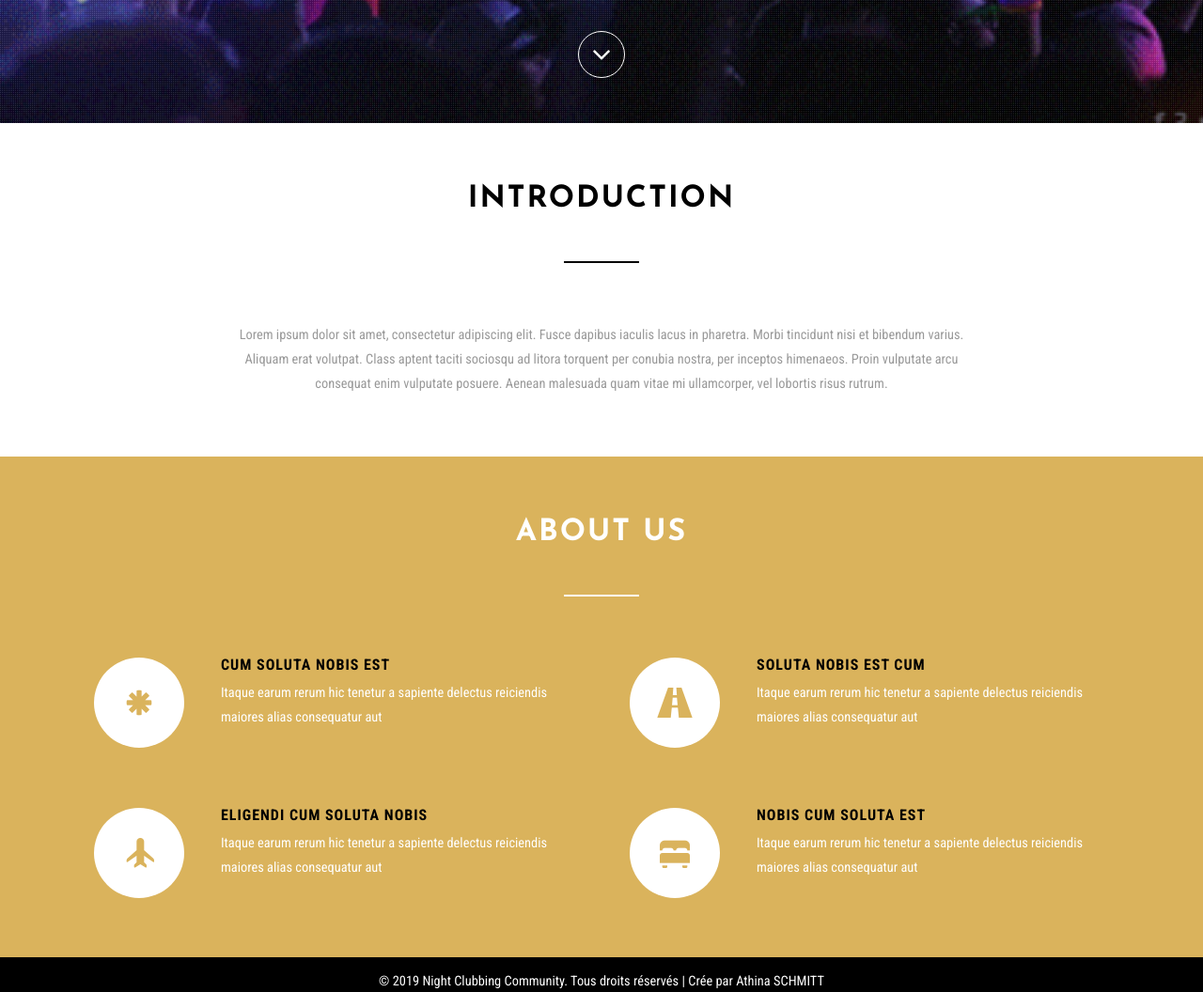
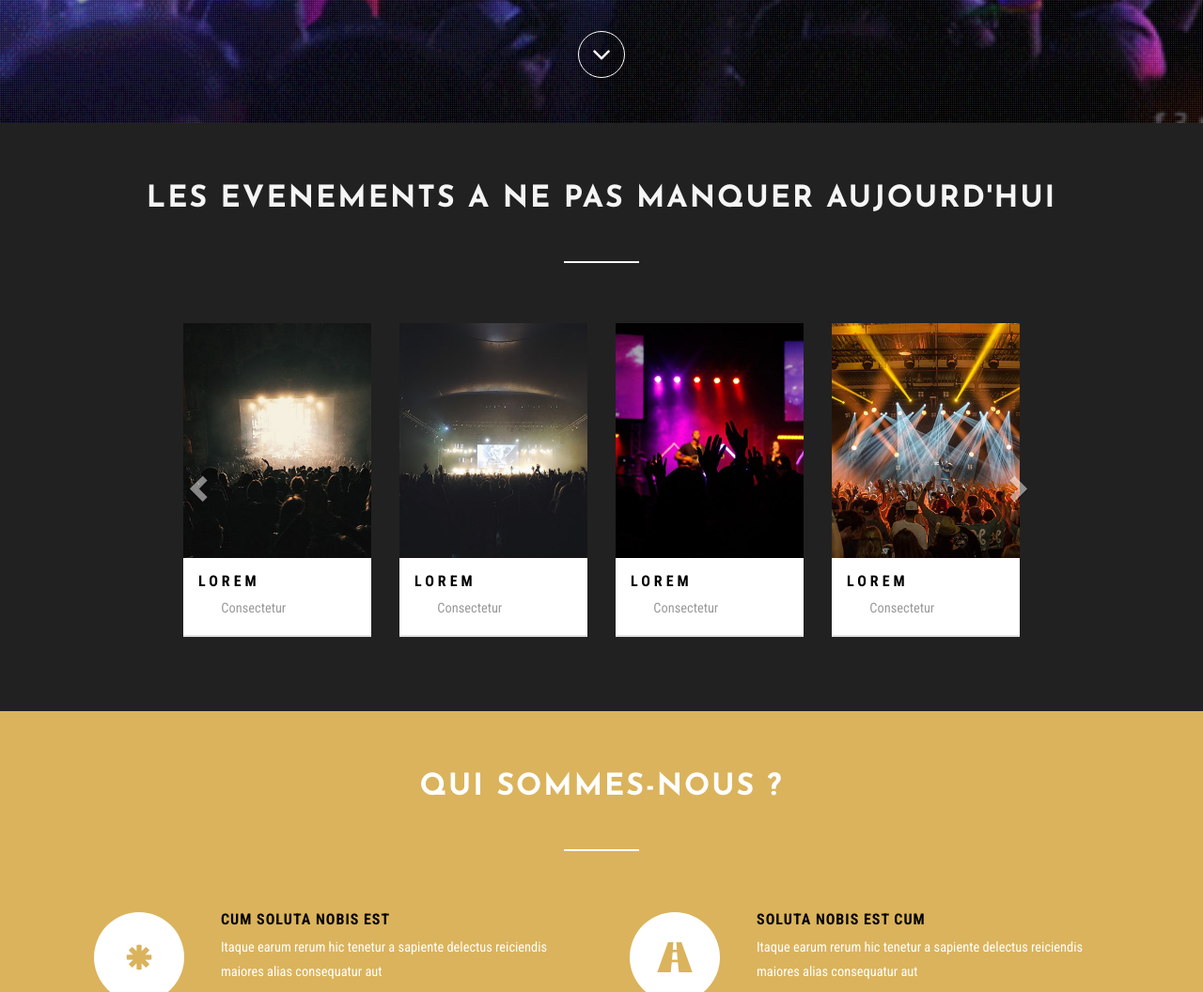
Before and after one commit to Comelaire/ncc, a plain HTML site: page index.html in a window 1280 px wide. Shown: the part 660-1716 px from the top of the page at 94% size. Drawn offline with Linux system fonts and the light colour scheme.

Commit message:
New carrousel for events at the home page

```diff
--- a/css/style.css
+++ b/css/style.css
@@ -18,6 +18,34 @@ html, body{
 body{
 	background:#FFFFFF;
 }
+
+.carousel-control     		 { width:  4%; }
+.carousel-control.left,.carousel-control.right {margin-left:15px;background-image:none;}
+@media (max-width: 767px) {
+    .carousel-inner .active.left { left: -100%; }
+    .carousel-inner .next        { left:  100%; }
+    .carousel-inner .prev		 { left: -100%; }
+    .active > div { display:none; }
+    .active > div:first-child { display:block; }
+
+}
+@media (min-width: 767px) and (max-width: 992px ) {
+    .carousel-inner .active.left { left: -50%; }
+    .carousel-inner .next        { left:  50%; }
+    .carousel-inner .prev		 { left: -50%; }
+    .active > div { display:none; }
+    .active > div:first-child { display:block; }
+    .active > div:first-child + div { display:block; }
+}
+@media (min-width: 992px ) {
+    .carousel-inner .active.left { left: -16.7%; }
+    .carousel-inner .next        { left:  16.7%; }
+    .carousel-inner .prev		 { left: -16.7%; }
+}
+
+
+
+
 .banner{
 	background: url(../images/image1.gif) no-repeat 0px 0px;
     background-size: cover;
@@ -203,6 +231,18 @@ body{
 /*-- introduction --*/
 .introduction,.about,.gallery,.team-dot,.news,.contact{
 	padding:4em 0;
+}
+
+.introduction {
+    background-color: #212121;
+}
+
+.introduction .w3l-heading h3 {
+    color: whitesmoke;
+}
+
+.introduction .w3ls-border {
+    background-color: whitesmoke;
 }
 .w3l-heading h3{
     text-align: center;
--- a/index.html
+++ b/index.html
@@ -100,12 +100,102 @@
 	<div class="introduction" id="indro">
 		<div class="container">
 			<div class="w3l-heading">
-				<h3>Introduction</h3>
+				<h3>LES EVENEMENTS A NE PAS MANQUER AUJOURD'HUI</h3>
 				<div class="w3ls-border"> </div>
 			</div>
 			<div class="introduction-info">
-				<p>Lorem ipsum dolor sit amet, consectetur adipiscing elit. Fusce dapibus iaculis lacus in pharetra. Morbi tincidunt nisi et bibendum varius. Aliquam erat volutpat. Class aptent taciti sociosqu ad litora torquent per conubia nostra, per inceptos himenaeos. Proin vulputate arcu consequat enim vulputate posuere. Aenean malesuada quam vitae mi ullamcorper, vel lobortis risus rutrum.</p>
+				<!--<p>Lorem ipsum dolor sit amet, consectetur adipiscing elit. Fusce dapibus iaculis lacus in pharetra. Morbi tincidunt nisi et bibendum varius. Aliquam erat volutpat. Class aptent taciti sociosqu ad litora torquent per conubia nostra, per inceptos himenaeos. Proin vulputate arcu consequat enim vulputate posuere. Aenean malesuada quam vitae mi ullamcorper, vel lobortis risus rutrum.</p>
+			-->
+				<div class="col-md-10 col-md-offset-1">
+					<div class="carousel slide" data-ride="carousel" data-type="multi" data-interval="3000" id="myCarousel">
+						<div class="carousel-inner" style="max-height: 349px;">
+							<div class="item active">
+								<!--<div class="col-md-2 col-sm-6 col-xs-12"><a href="#"><img src="http://placehold.it/500/e499e4/fff&text=1" class="img-responsive"></a></div>
+							-->
+								<div class="col-sm-3 w3_tab_img_left">
+									<div class="demo">
+										<a class="cm-overlay" href="images/g1.jpg">
+											<figure class="imghvr-shutter-in-out-diag-2"><img src="images/g1.jpg" alt=" " class="img-responsive" />
+											</figure>
+										</a>
+									</div>
+									<div class="agile-gallery-info">
+										<h5>Lorem</h5>
+										<p>Consectetur</p>
+									</div>
+								</div>
+							</div>
+							<div class="item">
+								<!--<div class="col-md-2 col-sm-6 col-xs-12"><a href="#"><img src="http://placehold.it/500/e477e4/fff&text=2" class="img-responsive"></a></div>
+							-->
+								<div class="col-sm-3 w3_tab_img_left">
+									<div class="demo">
+										<a class="cm-overlay" href="images/g1.jpg">
+											<figure class="imghvr-shutter-in-out-diag-2"><img src="images/g2.jpg" alt=" " class="img-responsive" />
+											</figure>
+										</a>
+									</div>
+									<div class="agile-gallery-info">
+										<h5>Lorem</h5>
+										<p>Consectetur</p>
+									</div>
+								</div>
+							</div>
+							<div class="item">
+								<!--<div class="col-md-2 col-sm-6 col-xs-12"><a href="#"><img src="http://placehold.it/500/e477e4/fff&text=2" class="img-responsive"></a></div>
+							-->
+								<div class="col-sm-3 w3_tab_img_left">
+									<div class="demo">
+										<a class="cm-overlay" href="images/g1.jpg">
+											<figure class="imghvr-shutter-in-out-diag-2"><img src="images/g4.jpg" alt=" " class="img-responsive" />
+											</figure>
+										</a>
+									</div>
+									<div class="agile-gallery-info">
+										<h5>Lorem</h5>
+										<p>Consectetur</p>
+									</div>
+								</div>
+							</div>
+							<div class="item">
+								<!--<div class="col-md-2 col-sm-6 col-xs-12"><a href="#"><img src="http://placehold.it/500/e477e4/fff&text=2" class="img-responsive"></a></div>
+							-->
+								<div class="col-sm-3 w3_tab_img_left">
+									<div class="demo">
+										<a class="cm-overlay" href="images/g1.jpg">
+											<figure class="imghvr-shutter-in-out-diag-2"><img src="images/g5.jpg" alt=" " class="img-responsive" />
+											</figure>
+										</a>
+									</div>
+									<div class="agile-gallery-info">
+										<h5>Lorem</h5>
+										<p>Consectetur</p>
+									</div>
+								</div>
+							</div>
+
+							<!--<div class="item">
+								<div class="col-md-2 col-sm-6 col-xs-12"><a href="#"><img src="http://placehold.it/500/f4f4f4&text=4" class="img-responsive"></a></div>
+							</div>
+							<div class="item">
+								<div class="col-md-2 col-sm-6 col-xs-12"><a href="#"><img src="http://placehold.it/500/f566f5/333&text=5" class="img-responsive"></a></div>
+							</div>
+							<div class="item">
+								<div class="col-md-2 col-sm-6 col-xs-12"><a href="#"><img src="http://placehold.it/500/f477f4/fff&text=6" class="img-responsive"></a></div>
+							</div>
+							<div class="item">
+								<div class="col-md-2 col-sm-6 col-xs-12"><a href="#"><img src="http://placehold.it/500/eeeeee&text=7" class="img-responsive"></a></div>
+							</div>
+							<div class="item">
+								<div class="col-md-2 col-sm-6 col-xs-12"><a href="#"><img src="http://placehold.it/500/fcfcfc/333&text=8" class="img-responsive"></a></div>
+							</div>-->
+						</div>
+						<a class="left carousel-control" href="#myCarousel" data-slide="prev"><i class="glyphicon glyphicon-chevron-left"></i></a>
+						<a class="right carousel-control" href="#myCarousel" data-slide="next"><i class="glyphicon glyphicon-chevron-right"></i></a>
+					</div>
+				</div>
 			</div>
+
 		</div>
 	</div>
 	<!-- //introduction -->
@@ -113,7 +203,7 @@
 	<div class="about" id="about">
 		<div class="container">
 			<div class="w3l-heading about-heading">
-				<h3>About Us</h3>
+				<h3>Qui sommes-nous ? </h3>
 				<div class="w3ls-border about-border"> </div>
 			</div>
 			<div class="agileits-about-grids">
@@ -230,6 +320,26 @@
 
 			});
 	</script>
+	<script type="text/javascript">
+        $(document).ready(function(){
+            $('.carousel[data-type="multi"] .item').each(function(){
+                var next = $(this).next();
+                if (!next.length) {
+                    next = $(this).siblings(':first');
+                }
+                next.children(':first-child').clone().appendTo($(this));
+
+                for (var i=0;i<4;i++) {
+                    next=next.next();
+                    if (!next.length) {
+                        next = $(this).siblings(':first');
+                    }
+
+                    next.children(':first-child').clone().appendTo($(this));
+                }
+            });
+        });
+	</script>
 <!-- //here ends scrolling icon -->
 </body>
 </html>
```
